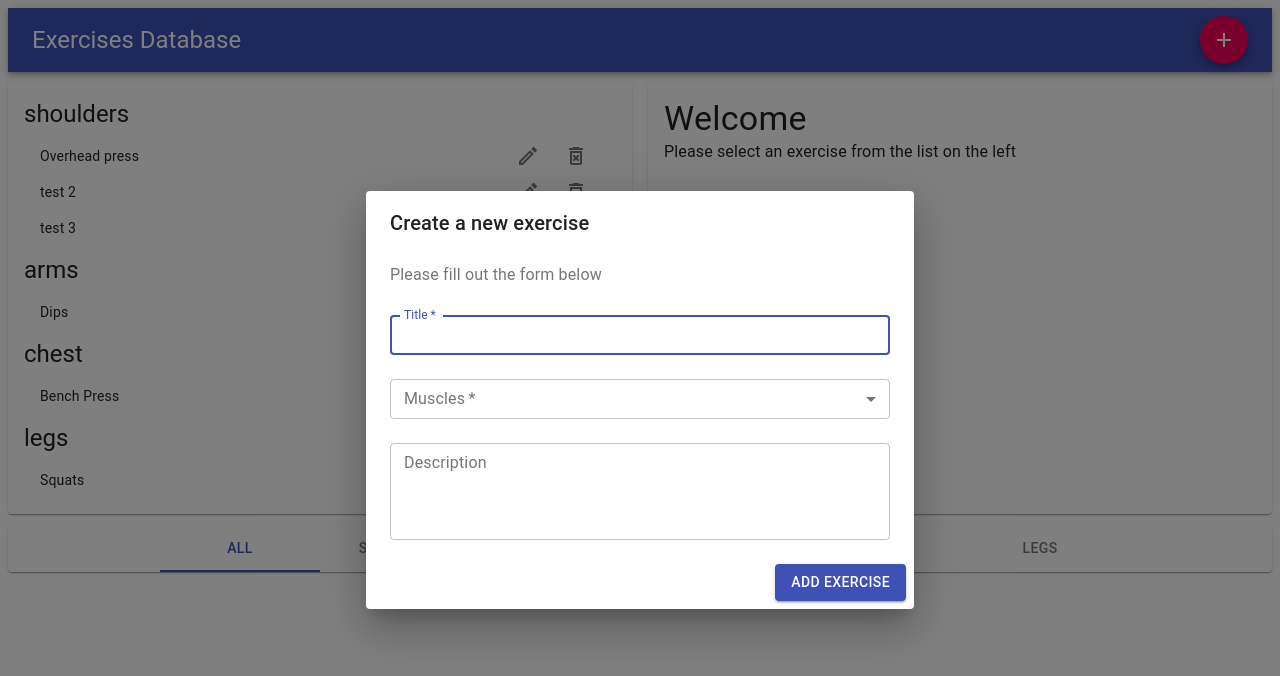
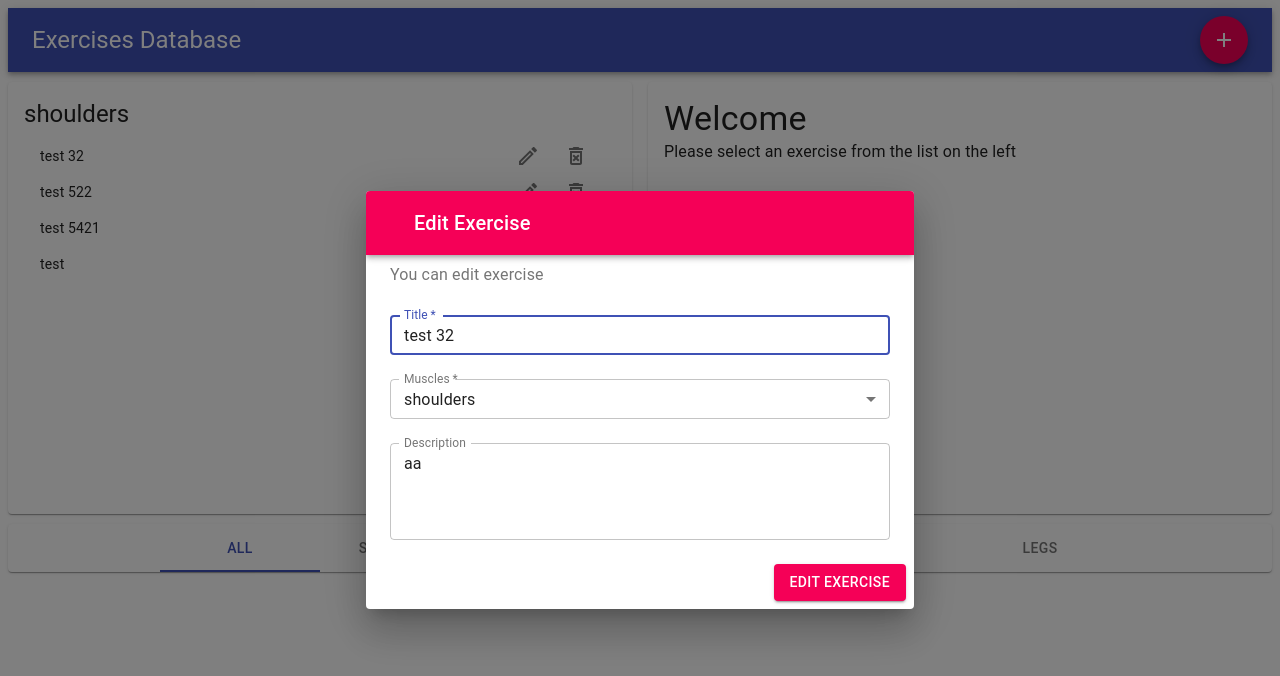
Before and after one commit to seyedjavadseyedi/exercises-app, a React (Create React App) app: page / in a window 1280 px wide. Both pictures are taken after a click on the button 528 px from the left and 156 px from the top of the page. Shown: the top 676 px of the page. Built offline with nearby package versions, Linux system fonts and the light colour scheme; data requests are answered from the project's data file.

Commit message:
create edit exercise action

```diff
--- a/src/@data/db.json
+++ b/src/@data/db.json
@@ -8,45 +8,27 @@
   ],
   "exercises": [
     {
-      "id": "overhead-press",
-      "title": "Overhead press",
-      "description": "Detail exercise overhead press ...",
+      "id": "test-1",
+      "title": "test 32",
+      "description": "aa",
       "muscles": "shoulders"
     },
     {
-      "id": "dips",
-      "title": "Dips",
-      "description": "Detail exercise dips ...",
-      "muscles": "arms"
-    },
-    {
-      "id": "bench-press",
-      "title": "Bench Press",
-      "description": "Detail exercise bench press...",
-      "muscles": "chest"
-    },
-    {
-      "id": "squats",
-      "title": "Squats",
-      "description": "Detail exercise squats...",
-      "muscles": "legs"
-    },
-    {
-      "id": "test-2",
-      "title": "test 2",
-      "description": "adsfl",
+      "id": "test-5",
+      "title": "test 522",
+      "description": "as",
       "muscles": "shoulders"
     },
     {
-      "id": "TAubteX",
-      "title": "",
-      "description": "",
-      "muscles": ""
+      "id": "test-6",
+      "title": "test 5421",
+      "description": "alkk\n",
+      "muscles": "shoulders"
     },
     {
-      "id": "test-3",
-      "title": "test 3",
-      "description": "a;df",
+      "id": "test",
+      "title": "test",
+      "description": "jf",
       "muscles": "shoulders"
     }
   ]
--- a/src/components/ExerciseDialog.jsx
+++ b/src/components/ExerciseDialog.jsx
@@ -8,7 +8,8 @@ import {
   setFormItems,
   getExercisesByMuscles,
   addNewExercise,
-  closeDialog
+  closeDialog,
+  editExercise,
 } from '../store/actions/GlobalActions'
 
 // material-ui components
@@ -18,6 +19,8 @@ import {
   DialogActions,
   DialogContent,
   DialogContentText,
+  AppBar,
+  Toolbar,
   Button,
   TextField,
   FormControl,
@@ -40,33 +43,49 @@ const ExerciseDialog = () => {
   // get state & dispatch
   const {
     state: {
-      exerciseDialog: {open},
+      exerciseDialog: { open, data, dialogType },
       // change muscles name to the category to prevent conflict
       muscles: categories,
-      newExercise,
     },
     dispatch,
   } = useContext(GlobalContext)
 
   const handleFormItems = (name) => ({ target: { value } }) => {
     const newItem = {
-      ...newExercise,
+      ...data,
       [name]: value,
     }
-
-    setFormItems(dispatch, newItem)
+    setFormItems(dispatch, newItem, dialogType)
   }
 
   useEffect(() => {
     getExercisesByMuscles(dispatch)
-  }, [dispatch, newExercise])
+  }, [dispatch, data])
+
+  console.log(data);
+
 
   return (
     <Dialog open={open} onClose={() => closeDialog(dispatch)}>
+      <AppBar
+        position='static'
+        color={dialogType === 'new' ? 'primary' : 'secondary'}
+      >
+        <Toolbar variant='dense'>
+          {dialogType === 'new' ? (
             <DialogTitle>Create a new exercise</DialogTitle>
+          ) : (
+            <DialogTitle>Edit Exercise</DialogTitle>
+          )}
+        </Toolbar>
+      </AppBar>
 
       <DialogContent>
+        {dialogType === 'new' ? (
           <DialogContentText>Please fill out the form below</DialogContentText>
+        ) : (
+          <DialogContentText>You can edit exercise</DialogContentText>
+        )}
         <form>
           <TextField
             variant='outlined'
@@ -74,7 +93,7 @@ const ExerciseDialog = () => {
             label='Title'
             autoFocus
             required
-            value={newExercise.title}
+            value={data.title}
             onChange={handleFormItems('title')}
             className={classes.formItem}
             margin='normal'
@@ -90,7 +109,7 @@ const ExerciseDialog = () => {
             <InputLabel>Muscles</InputLabel>
             <Select
               label='Muscles'
-              value={newExercise.muscles}
+              value={data.muscles}
               onChange={handleFormItems('muscles')}
             >
               {categories.map((category) => (
@@ -107,7 +126,7 @@ const ExerciseDialog = () => {
             label='Description'
             multiline
             rows='4'
-            value={newExercise.description}
+            value={data.description}
             onChange={handleFormItems('description')}
             className={classes.formItem}
             margin='normal'
@@ -115,13 +134,23 @@ const ExerciseDialog = () => {
         </form>
       </DialogContent>
       <DialogActions>
+        {dialogType === 'new' ? (
           <Button
             color='primary'
             variant='contained'
-          onClick={() => addNewExercise(dispatch, newExercise)}
+            onClick={() => addNewExercise(dispatch, data)}
           >
             Add Exercise
           </Button>
+        ) : (
+          <Button
+            color='secondary'
+            variant='contained'
+            onClick={() => editExercise(dispatch, data)}
+          >
+            Edit Exercise
+          </Button>
+        )}
       </DialogActions>
     </Dialog>
   )
--- a/src/components/ExercisesList.jsx
+++ b/src/components/ExercisesList.jsx
@@ -73,7 +73,7 @@ const Exercises = () => {
                     >
                       <ListItemText primary={exercise.title} />
                       <ListItemSecondaryAction>
-                        <IconButton onClick={() => openEditExerciseDialog(dispatch)}>
+                        <IconButton onClick={() => openEditExerciseDialog(dispatch, exercise)}>
                           <EditOutlinedIcon />
                         </IconButton>
                         <IconButton onClick={() => deleteExercise(dispatch, exercise.id)}>
--- a/src/store/actions/GlobalActions.jsx
+++ b/src/store/actions/GlobalActions.jsx
@@ -9,6 +9,7 @@ import {
   OPEN_EDIT_EXERCISE_DIALOG,
   SET_FORM_ITEMS,
   ADD_NEW_EXERCISE,
+  EDIT_EXERCISE
 } from './types'
 
 export const getMuscles = (dispatch) => {
@@ -70,23 +71,25 @@ export const openNewExerciseDialog = (dispatch) => {
   })
 }
 
-export const openEditExerciseDialog = (dispatch) => {
+export const openEditExerciseDialog = (dispatch, exercise) => {
   dispatch({
-    type: OPEN_EDIT_EXERCISE_DIALOG
+    type: OPEN_EDIT_EXERCISE_DIALOG,
+    exercise
   })
 }
 
-export const setFormItems = (dispatch, newItem) => {
+export const setFormItems = (dispatch, newItem, dialogType) => {
   dispatch({
     type: SET_FORM_ITEMS,
     payload: newItem,
+    dialogType
   })
 }
 
-export const addNewExercise = (dispatch, newExercise) => {
+export const addNewExercise = (dispatch, data) => {
   const addNewItem = {
-    id: newExercise.title.toLocaleLowerCase().replace(/ /g, '-'),
-    ...newExercise,
+    id: data.title.toLocaleLowerCase().replace(/ /g, '-'),
+    ...data,
   }
   axios
     .post('http://localhost:8000/exercises', addNewItem)
@@ -99,6 +102,22 @@ export const addNewExercise = (dispatch, newExercise) => {
     .catch((err) => console.log(err))
 }
 
+export const editExercise = (dispatch, data) => {
+  const editedData = {
+    id: data.title.toLocaleLowerCase().replace(/ /g, '-'),
+    ...data,
+  }
+  axios.patch(`http://localhost:8000/exercises/${data.id}`, editedData)
+    .then(() =>
+      dispatch({
+        type: EDIT_EXERCISE,
+        payload: editedData
+      })
+    )
+    .catch(err => console.log(err))
+}
+
+
 export const deleteExercise = (dispatch, id) => {
   axios
     .delete(`http://localhost:8000/exercises/${id}`)
--- a/src/store/actions/types.jsx
+++ b/src/store/actions/types.jsx
@@ -7,4 +7,5 @@ export const OPEN_NEW_EXERCISE_DIALOG = 'OPEN_NEW_EXERCISE_DIALOG'
 export const OPEN_EDIT_EXERCISE_DIALOG = 'OPEN_EDIT_EXERCISE_DIALOG'
 export const SET_FORM_ITEMS = 'SET_FORM_ITEMS'
 export const ADD_NEW_EXERCISE = 'ADD_NEW_EXERCISE'
+export const EDIT_EXERCISE = 'EDIT_EXERCISE'
 export const DELETE_EXERCISE = 'DELETE_EXERCISE'
--- a/src/store/reducers/GlobalReducer.jsx
+++ b/src/store/reducers/GlobalReducer.jsx
@@ -8,6 +8,7 @@ import {
   OPEN_EDIT_EXERCISE_DIALOG,
   SET_FORM_ITEMS,
   ADD_NEW_EXERCISE,
+  EDIT_EXERCISE
 } from '../actions/types'
 
 //initial state
@@ -23,11 +24,11 @@ export const initialState = {
   exerciseDialog: {
     open: false,
     dialogType: 'new',
-  },
-  newExercise: {
+    data: {
       title: '',
       description: '',
       muscles: '',
+    }
   },
 }
 
@@ -58,11 +59,11 @@ export const GlobalReducer = (state, action) => {
         ...state,
         exerciseDialog: {
           open: false,
-        },
-        newExercise: {
+          data: {
             title: '',
             description: '',
             muscles: '',
+          }
         },
       }
     case OPEN_NEW_EXERCISE_DIALOG: {
@@ -70,6 +71,12 @@ export const GlobalReducer = (state, action) => {
         ...state,
         exerciseDialog: {
           open: true,
+          dialogType: 'new',
+          data: {
+            title: '',
+            description: '',
+            muscles: '',
+          }
         },
       }
     }
@@ -78,21 +85,39 @@ export const GlobalReducer = (state, action) => {
         ...state,
         exerciseDialog: {
           open: true,
+          dialogType: 'edit',
+          data: action.exercise
         },
       }
     }
     case SET_FORM_ITEMS:
       return {
         ...state,
-        newExercise: action.payload,
+        exerciseDialog: {
+          open: true,
+          dialogType: action.dialogType,
+          data: action.payload,
+        },
       }
     case ADD_NEW_EXERCISE:
       return {
         ...state,
-        newExercise: action.payload,
         exerciseDialog: {
           open: false,
+          data: action.payload
         },
+      }
+    case EDIT_EXERCISE:
+      return {
+        ...state,
+        exerciseDialog: {
+          open: false,
+          data: {
+            title: '',
+            description: '',
+            muscles: ''
+          }
+        }
       }
     default:
       return state
```
Lines whose indentation alone changed are shown as unchanged.
